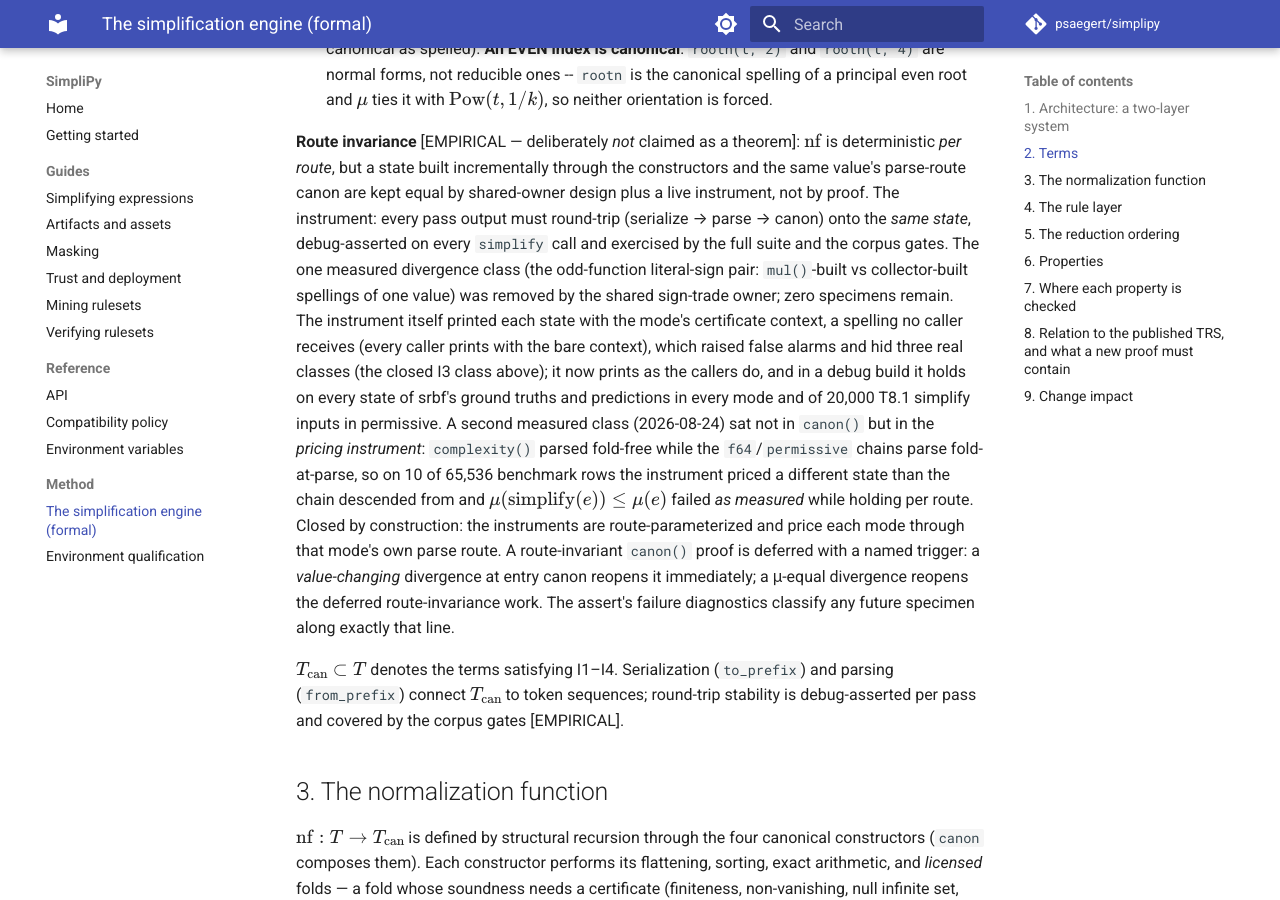
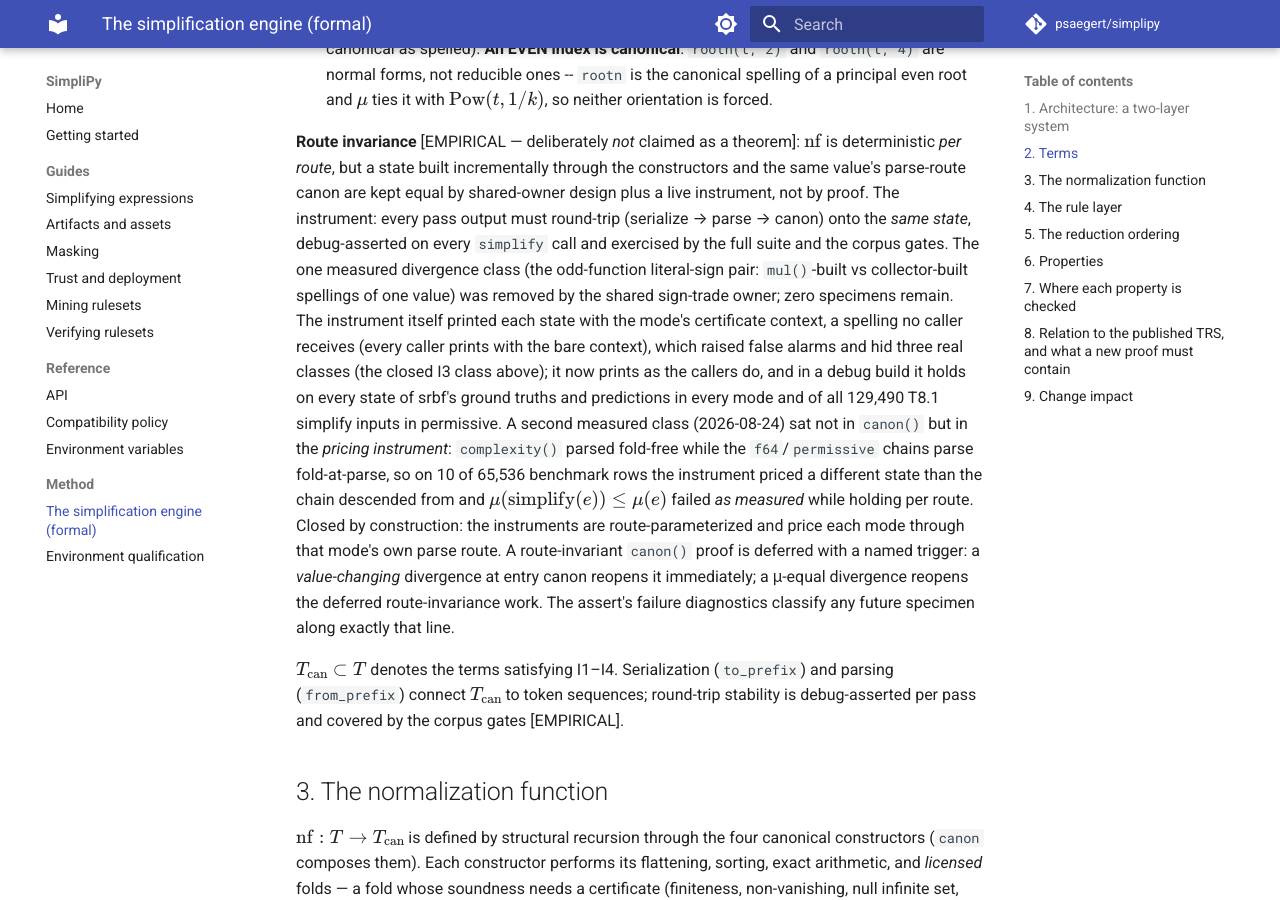
Before and after one commit to psaegert/simplipy, an MkDocs documentation site: the page built from docs/formal.md, in a window 1280 px wide and 900 px high, scrolled down 3151 px. Built offline with MkDocs 1.6.1 and Material for MkDocs 9.7.7, drawn with Linux system fonts in a browser that asks for light colours; comment, search, counter and statistics services are not loaded; some of the changed text lies outside the part shown.

Commit message:
Docs: times and debug-build coverage from the final benchmark run
Times against 0.14.7 from the final build's run: 37%, 29% and 35% less on the T8.1 inputs, 21-30% on
the ground truths, 80%, 78% and 89% on the predictions (0.14.7 up to 18.0% of calls over 0.1 s and
1.47% over 1 s). Every count, price and guarantee is unchanged from the previous run. The debug-build
stability check now covers all 129,490 T8.1 inputs in permissive.

Co-Authored-By: Claude Opus 5.5 <noreply@anthropic.com>
Claude-Session: https://claude.ai/code/session_016gamUqKQqroqag4GFsNu6W

```diff
--- a/docs/formal.md
+++ b/docs/formal.md
@@ -136,7 +136,8 @@ specimens remain. The instrument itself printed each state with the mode's certi
 context, a spelling no caller receives (every caller prints with the bare context), which
 raised false alarms and hid three real classes (the closed I3 class above); it now prints as
 the callers do, and in a debug build it holds on every state of srbf's ground truths and
-predictions in every mode and of 20,000 T8.1 simplify inputs in permissive. A second measured class (2026-08-24) sat not in `canon()` but in the
+predictions in every mode and of all 129,490 T8.1 simplify inputs in permissive. A second
+measured class (2026-08-24) sat not in `canon()` but in the
 *pricing instrument*: `complexity()` parsed fold-free while the `f64`/`permissive` chains
 parse fold-at-parse, so on 10 of 65,536 benchmark rows the instrument priced a
 different state than the chain descended from and $\mu(\mathrm{simplify}(e)) \le
@@ -556,8 +557,8 @@ assertion), `to_prefix` has a left inverse and is therefore injective — two st
 sharing a serialization would be mapped back to the same state by the left inverse.
 The identity is exercised per state in debug builds (the full suites run green under
 debug, so every state reached by the tests and the mini-mines satisfies it, and so does every
-state of srbf's ground truths and model predictions in every mode and of 20,000 T8.1 simplify
-inputs in permissive). It fails on the documented I3 residuals at literals that stay leaves. These
+state of srbf's ground truths and model predictions in every mode and of all 129,490 T8.1
+simplify inputs in permissive). It fails on the documented I3 residuals at literals that stay leaves. These
 residuals scope the cache guarantee too.
 
 **Lemma L6 (conditional idempotence)** [THEOREM, conditional]. If a run reaches a pass
```
Also changed, not shown: CHANGELOG.md (+9 -9 lines), docs/guides/simplify.md (+1 -1 lines).
